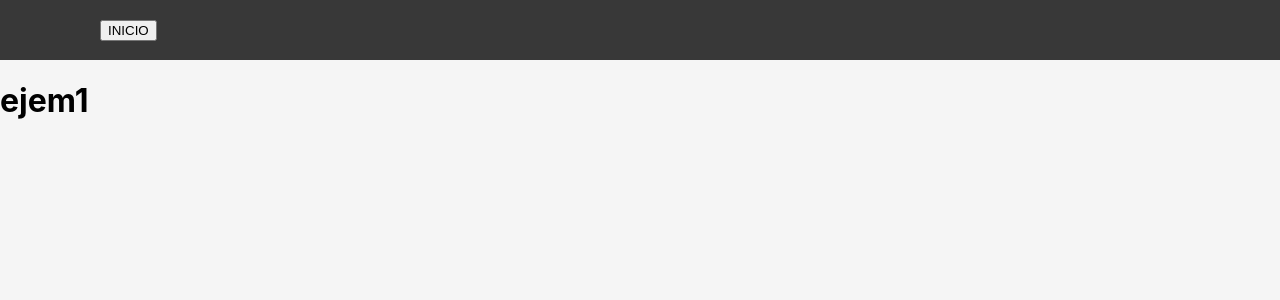
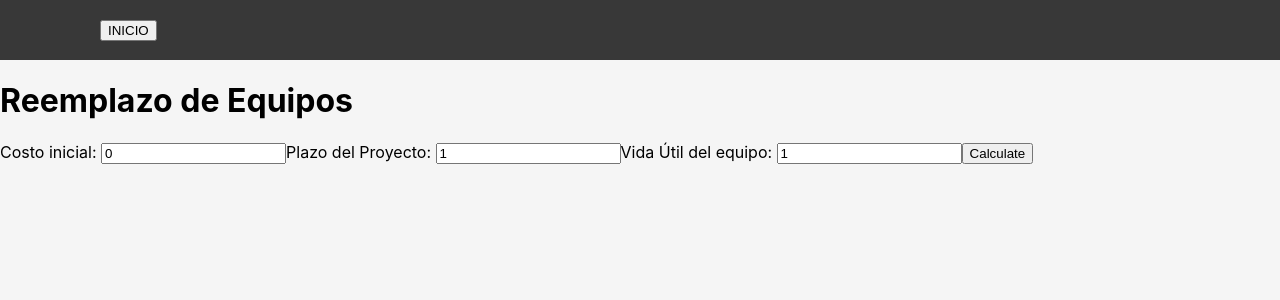
Before and after one commit to ALEXUSCR-27/PRY-IO, a React (Create React App) app: page /ReplacementAlgorithm in a window 1280 px wide. Shown: the top 300 px of the page. Built offline with nearby package versions, Linux system fonts and the light colour scheme.

Commit message:
MOD Reemplazo de equipos

```diff
--- a/src/components/Replacement.js
+++ b/src/components/Replacement.js
@@ -1,16 +1,81 @@
-import React from "react";
+import React, { Component } from 'react';
 import NavBar from "./NavBar";
-function Replacement() {
-    return (
+
+
+class Replacement extends Component {
+    constructor() {
+      super();
+      this.state = {
+        costoInicial: 0,
+        plazoProyecto: 1,
+        vidautilEquipo: 1,
+        preciosReventa: [], //  para cada unidad de tiempo de uso del equipo el precio de reventa
+        costosMantenimiento: [], // para cada unidad de tiempo de uso del equipo el costo de mantenimiento
+        ganancias: [], //  ganancia recibida por usar el equipo en cada unidad de su tiempo de vida útil.
+        analysisTable: [], // tabla de análisis de cada período mostrando G(t) y los instantes de todos los siguientes reemplazos.
+      };
+    }
+
+    // Implement input handlers for user input
+    handlecostoInicialChange = (event) => {
+      this.setState({ costoInicial: parseFloat(event.target.value) });
+    };
+    handleplazoProyectoChange = (event) => {
+        this.setState({ plazoProyecto: parseInt(event.target.value,10) });
+    };
+    handlevidautilChange = (event) => {
+        this.setState({ vidautilEquipo: parseInt(event.target.value,10) });
+    };
+
+    // Add more input handlers for other inputs (project duration, lifetime, costs, profits, etc.)
+
+    // Implement a function to calculate the analysis table
+    calculateAnalysisTable = () => {
+      // Add your logic here to calculate the table based on user input
+      // You need to consider the project duration, equipment lifetime, costs, and profits (if applicable)
+    };
+
+    // Render the input form and analysis table
+    render() {
+      return (
         <div>
+          <div>
             <header>
                 <NavBar/>
             </header>
             <main>
-                <h1>ejem1</h1>
+                <h1>Reemplazo de Equipos</h1>
             </main>
         </div>
-    );
-}
+          <form>
+            <label>Costo inicial: </label>
+            <input
+              type="number"
+              step="0.01"
+              value={this.state.costoInicial}
+              onChange={this.handlecostoInicialChange}
+            />
+            <label>Plazo del Proyecto: </label>
+            <input
+              type="number"
+              step="0.01"
+              value={this.state.plazoProyecto}
+              onChange={this.handleplazoProyectoChange}
+            />
+            <label>Vida Útil del equipo: </label>
+            <input
+              type="number"
+              step="0.01"
+              value={this.state.plazoProyecto}
+              onChange={this.handlevidautilChange}
+            />
+            {/* Add more input fields for project duration, lifetime, costs, profits, etc. */}
+            <button onClick={this.calculateAnalysisTable}>Calculate</button>
+          </form>
+          {/* Display the analysis table here */}
+        </div>
+      );
+    }
+  }
 
-export default Replacement;
+  export default Replacement;
```
